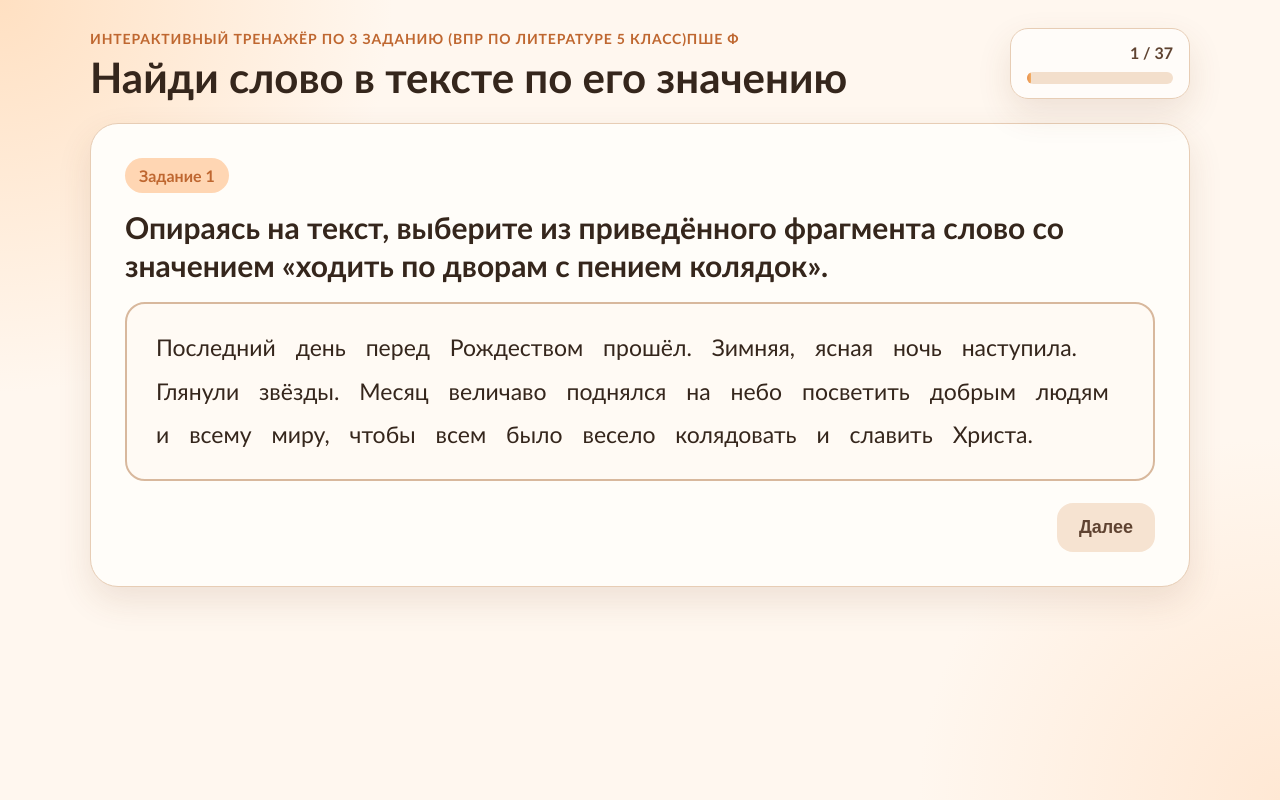
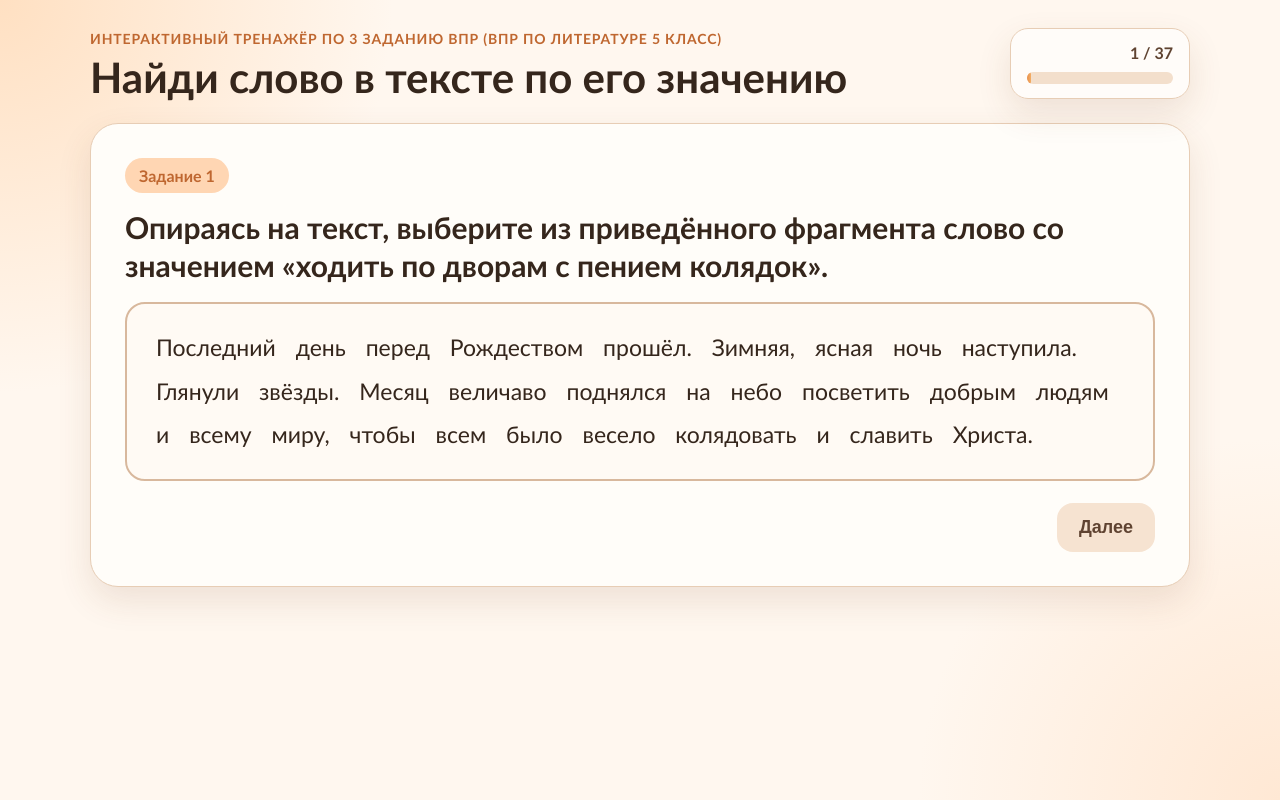
Before and after one commit to olejjnickrita-ux/vpr-5-klass, a plain HTML site: page index.html in a window 1280 px wide. Drawn offline with Linux system fonts and the light colour scheme.

Commit message:
thrird commit

```diff
--- a/index.html
+++ b/index.html
@@ -3,14 +3,14 @@
 <head>
   <meta charset="UTF-8" />
   <meta name="viewport" content="width=device-width, initial-scale=1.0" />
-  <title>Интерактивный тренажёр по 3 заданию</title>
+  <title>Интерактивный тренажёр по 3 заданию ВПР</title>
   <link rel="stylesheet" href="styles.css" />
 </head>
 <body>
   <div class="page-shell">
     <header class="topbar">
       <div>
-        <p class="eyebrow">Интерактивный тренажёр по 3 заданию (ВПР по литературе 5 класс)пше ф</p>
+        <p class="eyebrow">Интерактивный тренажёр по 3 заданию ВПР (ВПР по литературе 5 класс)</p>
         <h1>Найди слово в тексте по его значению</h1>
       </div>
       <div class="progress-wrap">
```
